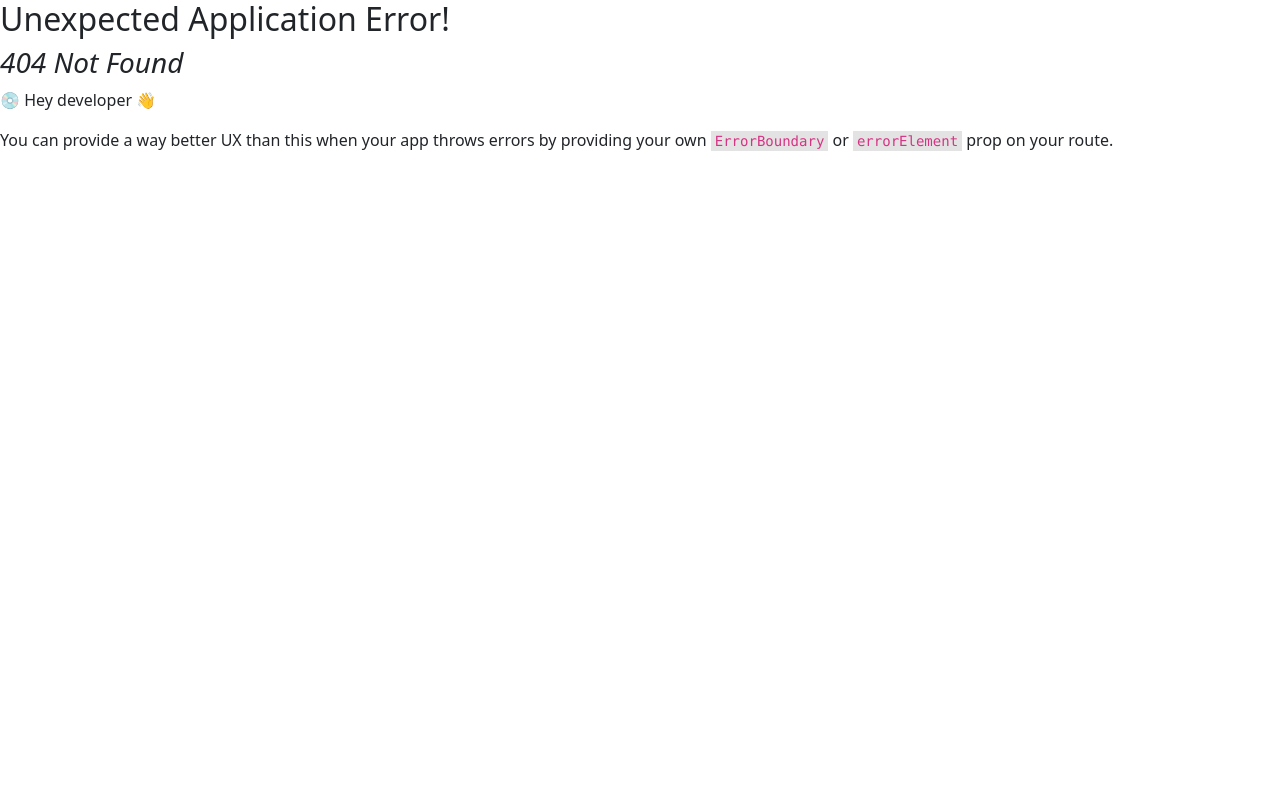
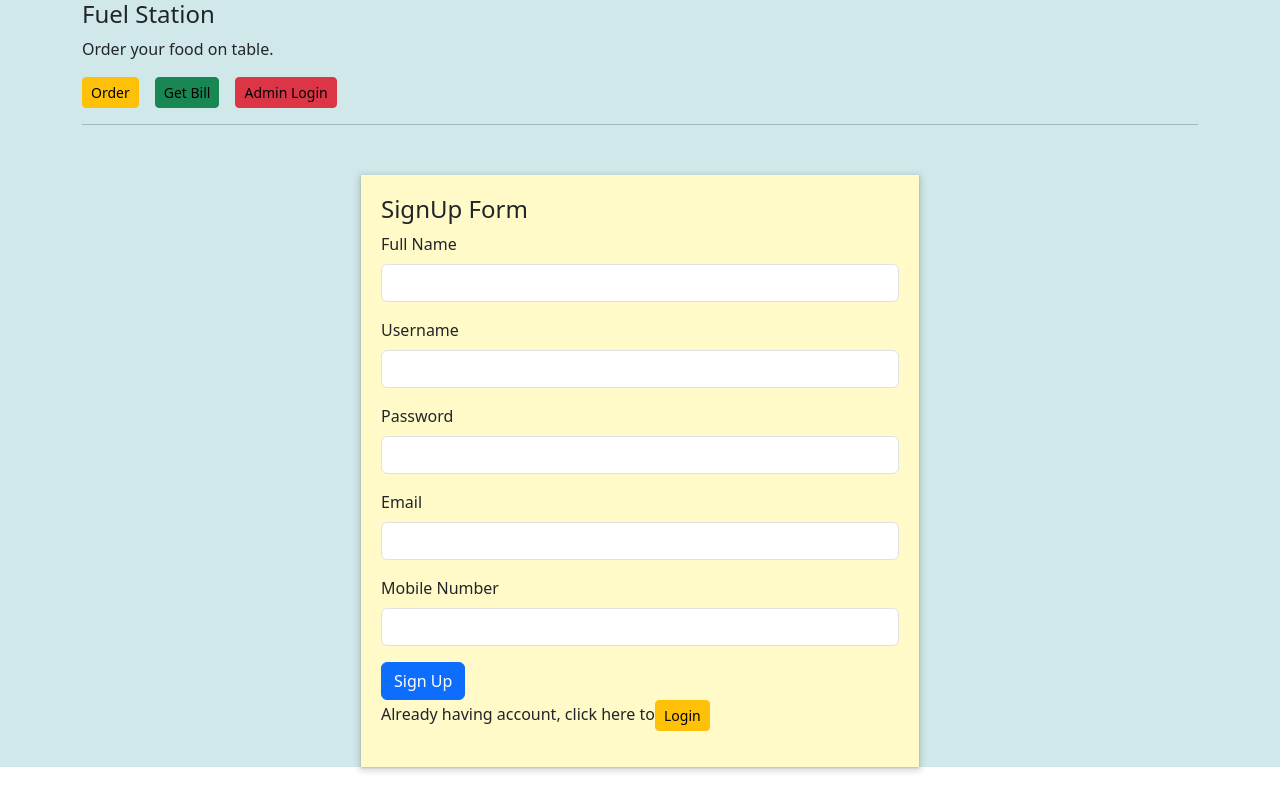
Before and after one commit to Krunaljumde24/petpooja-ui, a React (Vite) app: page /signup in a window 1280 px wide. Before the commit this address had no page. Built offline with nearby package versions, Linux system fonts and the light colour scheme.

Commit message:
test commit

```diff
--- a/src/App.css
+++ b/src/App.css
@@ -47,7 +47,7 @@ a {
     rgba(0, 0, 0, 0.15) 0px 2px 6px 2px;
   min-width: 350px;
   width: 50%;
-  background-color: rgb(255, 245, 129);
+  background-color: rgb(255, 250, 200);
 }
 
 .dashboard {
--- a/src/components/Login.jsx
+++ b/src/components/Login.jsx
@@ -8,7 +8,7 @@ function Login() {
   });
 
   const handleLogin = (event) => {
-    console.log(loginDetails);
+    // event.preventDefault();
   };
 
   return (
@@ -21,6 +21,7 @@ function Login() {
               Username
             </label>
             <input
+              required
               type="text"
               className="form-control"
               id="uname"
@@ -38,6 +39,7 @@ function Login() {
               Password
             </label>
             <input
+              required
               type="password"
               className="form-control"
               id="upass"
@@ -59,7 +61,10 @@ function Login() {
           </button>
         </form>
         <p>
-          New to Petpooja, <Link> click here to Register. </Link>
+          New to Petpooja, click here to
+          <button className="btn btn-sm btn-warning">
+            <Link to="/signup"> Register </Link>
+          </button>
         </p>
       </div>
     </div>
--- /dev/null
+++ b/src/components/SignUp.jsx
@@ -0,0 +1,122 @@
+import React, { useState } from "react";
+import { Link } from "react-router-dom";
+function SignUp() {
+  const [userDetail, setUserDetails] = useState({
+    name: "",
+    username: "",
+    password: "",
+    mobileNumber: "",
+    emailId: "",
+  });
+
+  return (
+    <div className="container">
+      <div className="login-form">
+        <h4>SignUp Form</h4>
+        <form>
+          <div className="mb-3">
+            <label htmlFor="fullName" className="form-label">
+              Full Name
+            </label>
+            <input
+              type="text"
+              className="form-control"
+              id="fullName"
+              value={userDetail.name}
+              onChange={(event) => {
+                setUserDetails({
+                  ...userDetail,
+                  name: event.target.value,
+                });
+              }}
+            />
+          </div>
+          <div className="mb-3">
+            <label htmlFor="userName" className="form-label">
+              Username
+            </label>
+            <input
+              type="text"
+              className="form-control"
+              id="userName"
+              value={userDetail.username}
+              onChange={(event) => {
+                setUserDetails({
+                  ...userDetail,
+                  username: event.target.value,
+                });
+              }}
+            />
+          </div>
+          <div className="mb-3">
+            <label htmlFor="userPassword" className="form-label">
+              Password
+            </label>
+            <input
+              type="password"
+              className="form-control"
+              id="userPassword"
+              value={userDetail.password}
+              onChange={(event) => {
+                setUserDetails({
+                  ...userDetail,
+                  password: event.target.value,
+                });
+              }}
+            />
+          </div>
+
+          <div className="mb-3">
+            <label htmlFor="userEmail" className="form-label">
+              Email
+            </label>
+            <input
+              type="email"
+              className="form-control"
+              id="userEmail"
+              value={userDetail.emailId}
+              onChange={(event) => {
+                setUserDetails({
+                  ...userDetail,
+                  emailId: event.target.value,
+                });
+              }}
+            />
+          </div>
+          <div className="mb-3">
+            <label htmlFor="mobileNum" className="form-label">
+              Mobile Number
+            </label>
+            <input
+              type="number"
+              className="form-control"
+              id="mobileNum"
+              value={userDetail.mobileNumber}
+              onChange={(event) => {
+                setUserDetails({
+                  ...userDetail,
+                  mobileNumber: event.target.value,
+                });
+              }}
+            />
+          </div>
+          <button
+            type="button"
+            className="btn btn-primary"
+            onClick={(event) => handleLogin(event)}
+          >
+            Sign Up
+          </button>
+        </form>
+        <p>
+          Already having account, click here to
+          <button className="btn btn-sm btn-warning">
+            <Link to="/login">Login</Link>
+          </button>
+        </p>
+      </div>
+    </div>
+  );
+}
+
+export default SignUp;
--- a/src/main.jsx
+++ b/src/main.jsx
@@ -6,6 +6,7 @@ import Bill from "./components/Bill.jsx";
 import Menu from "./components/Menu.jsx";
 import Login from "./components/Login.jsx";
 import Dashboard from "./components/Dashboard.jsx";
+import SignUp from "./components/SignUp.jsx";
 import "./index.css";
 import {
   Route,
@@ -21,7 +22,8 @@ const router = createBrowserRouter(
       <Route path="/order" element={<Order />} />
       <Route path="/menu" element={<Menu />} />
       <Route path="/get-bill" element={<Bill />} />
-      <Route path="/admin-login" element={<Login />} />
+      <Route path="/login" element={<Login />} />
+      <Route path="/signup" element={<SignUp />} />
       <Route path="/admin-dashboard" element={<Dashboard />} />
       <Route path="/test" element={<Test />} />
     </Route>
```
